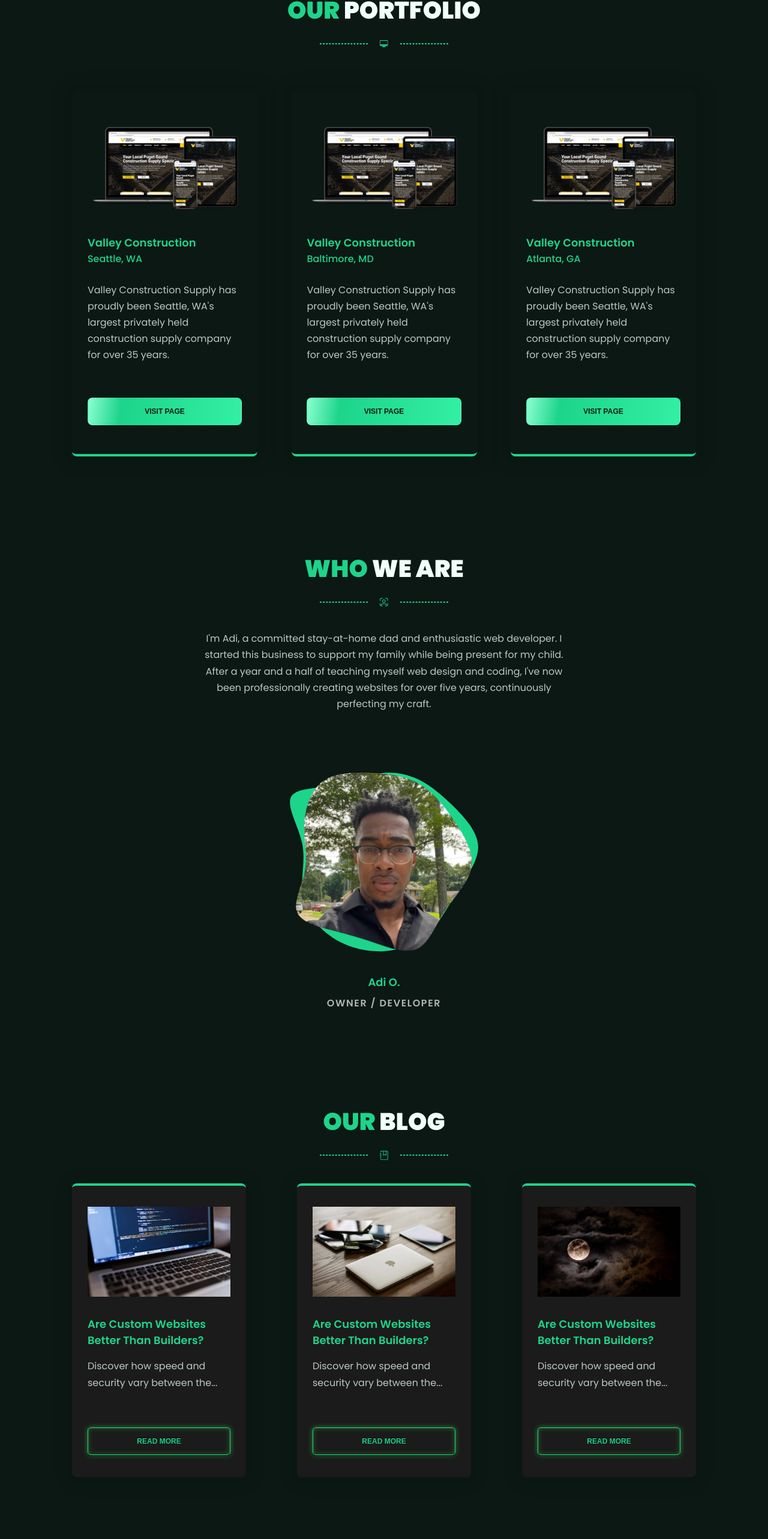
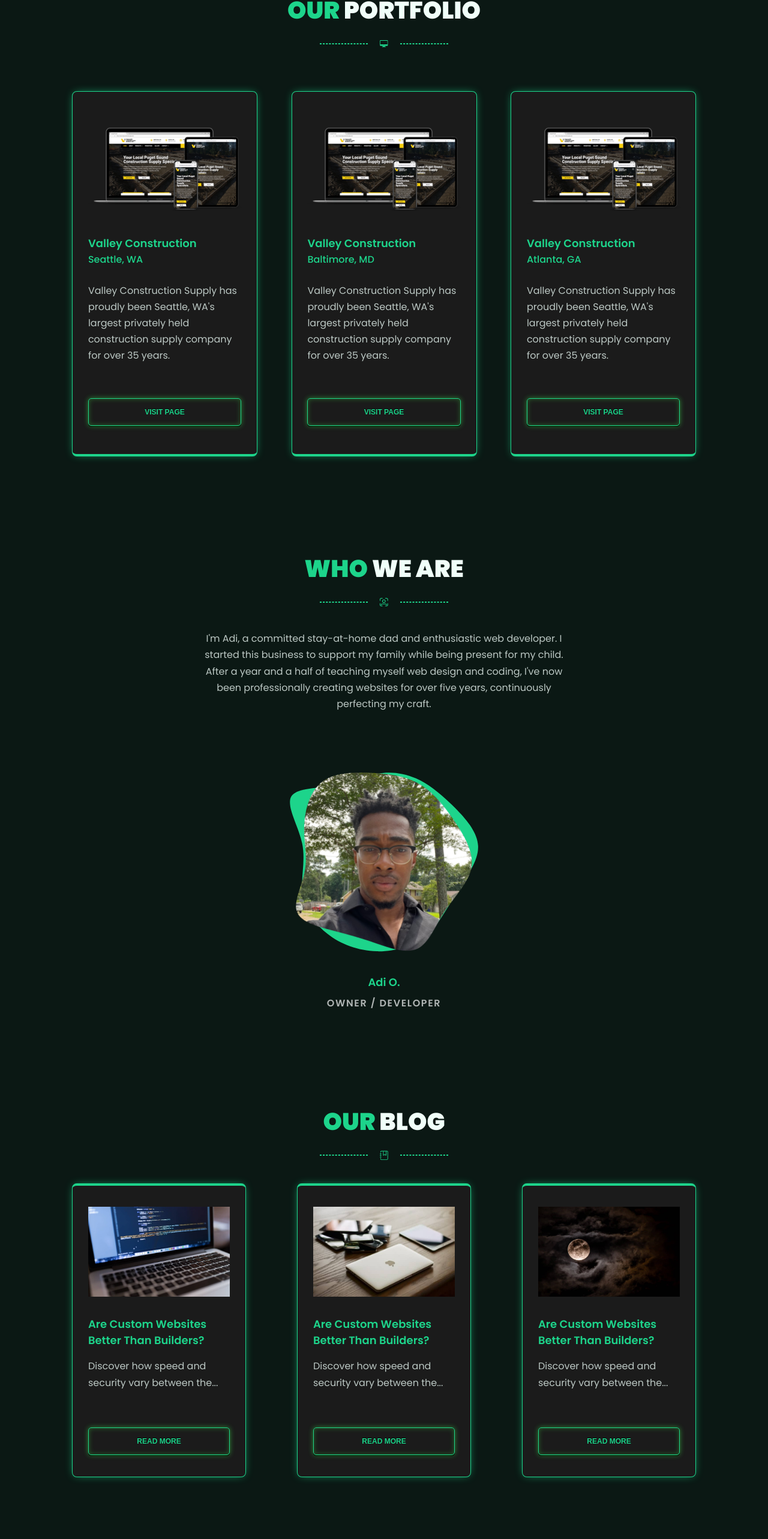
Before and after one commit to adinduokoro/Byte-Back-Digital-V2, a React (Create React App) app: page / in a window 1280 px wide. Shown: the part 2727-5293 px from the top of the page at 60% size. Built offline with nearby package versions, Linux system fonts and the light colour scheme.

Commit message:
Dark Mode
Most of dark mode is completed. The last final touches is the hero section.

```diff
--- a/src/components/blog/Blog.module.css
+++ b/src/components/blog/Blog.module.css
@@ -26,8 +26,13 @@
   padding: 0 1.62rem;
 }
 
-.blog-card-dark{
+.blog-card-dark {
   background-color: #1b1b1b;
+  border-bottom: 1px solid var(--primaryColor);
+  box-shadow: 0 0 15px -5px var(--primaryColor);
+  border-right: 1px solid var(--primaryColor);
+  border-top: 4px solid var(--primaryColor);
+  border-left: 1px solid var(--primaryColor);
 }
 
 .blog-card img {
--- a/src/components/portfolio/Portfolio.js
+++ b/src/components/portfolio/Portfolio.js
@@ -3,8 +3,12 @@ import styles from "./Portfolio.module.css";
 import { SectionTitle } from "../../components";
 import desktopIcon from "../../assets/desktop-icon.svg";
 import { portfolios } from "./data";
+import { selectIsDarkModeOn } from "../../redux/slice/themeSlice";
+import { useSelector } from "react-redux";
 
 const Portfolio = () => {
+  const isDarkModeOn = useSelector(selectIsDarkModeOn);
+
   return (
     <section className={styles.portfolio}>
       <div className="container">
@@ -16,12 +20,18 @@ const Portfolio = () => {
           />
           <div className={styles.portfolios}>
             {portfolios.map((portfolio, index) => (
-              <div className={styles["portfolio-card"]} key={index}>
+              <div className={`${styles["portfolio-card"]} ${
+                isDarkModeOn ? styles["portfolio-card-dark"] : ""
+              } `} key={index}>
                 <img src={portfolio.image} alt="" />
                 <h3>{portfolio.title}</h3>
                 <h4>{portfolio.subtitle}</h4>
                 <p>{portfolio.description}</p>
-                <button className="btn-two">VISIT PAGE</button>
+                <button
+                  className={`btn-two ${isDarkModeOn ? "btn-two-dark" : ""}`}
+                >
+                  VISIT PAGE
+                </button>
               </div>
             ))}
           </div>
--- a/src/components/portfolio/Portfolio.module.css
+++ b/src/components/portfolio/Portfolio.module.css
@@ -27,6 +27,15 @@
   padding: 0 1.62rem;
 }
 
+.portfolio-card-dark{
+  background-color: #1b1b1b;
+  border-bottom: 4px solid var(--primaryColor);
+  box-shadow: 0 0 15px -5px var(--primaryColor);
+  border-right: 1px solid var(--primaryColor);
+  border-top: 1px solid var(--primaryColor);
+  border-left: 1px solid var(--primaryColor);
+}
+
 .portfolio-card img {
   width: 16.05506rem;
   height: 8.75rem;
```
Also changed, not shown: src/components/blog/Blog.js (+12 -5 lines).
